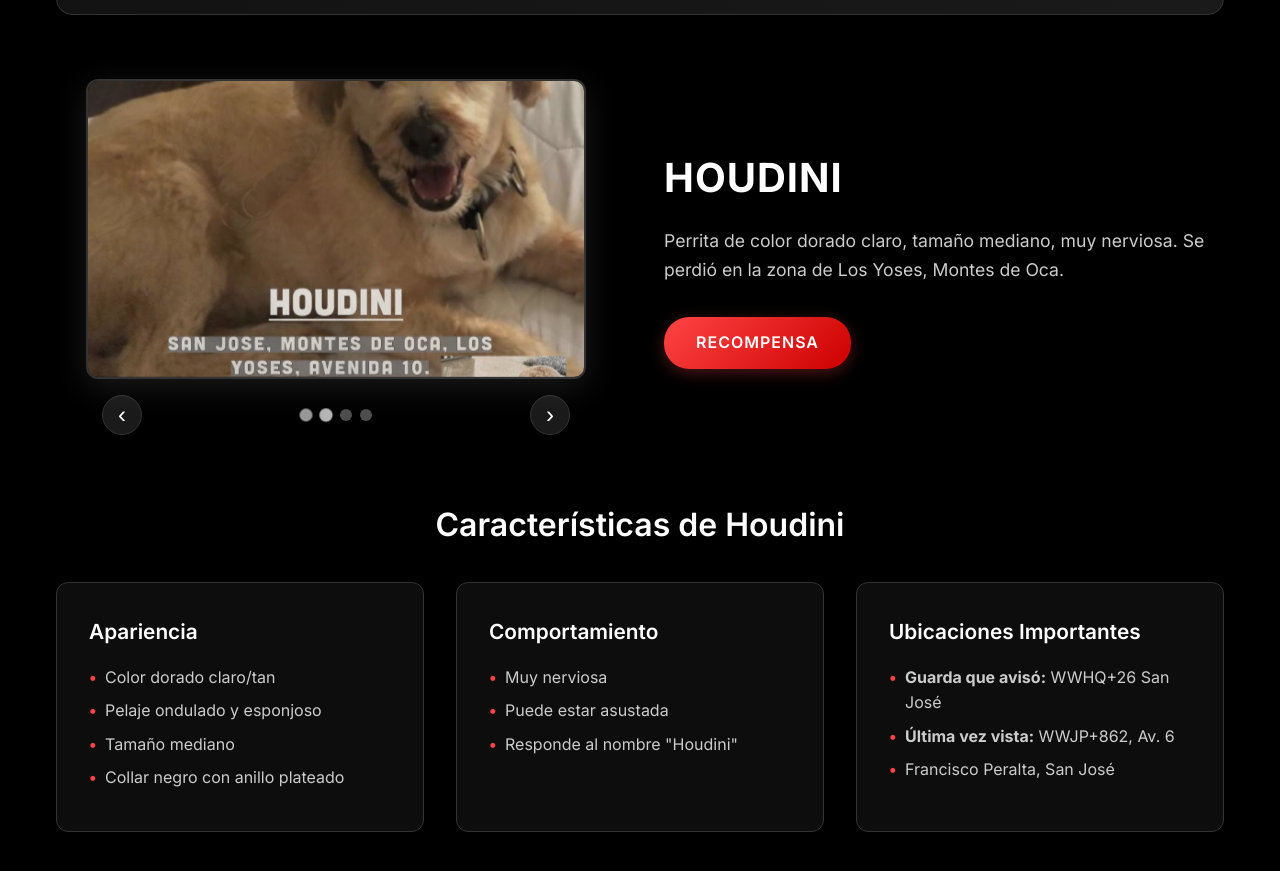
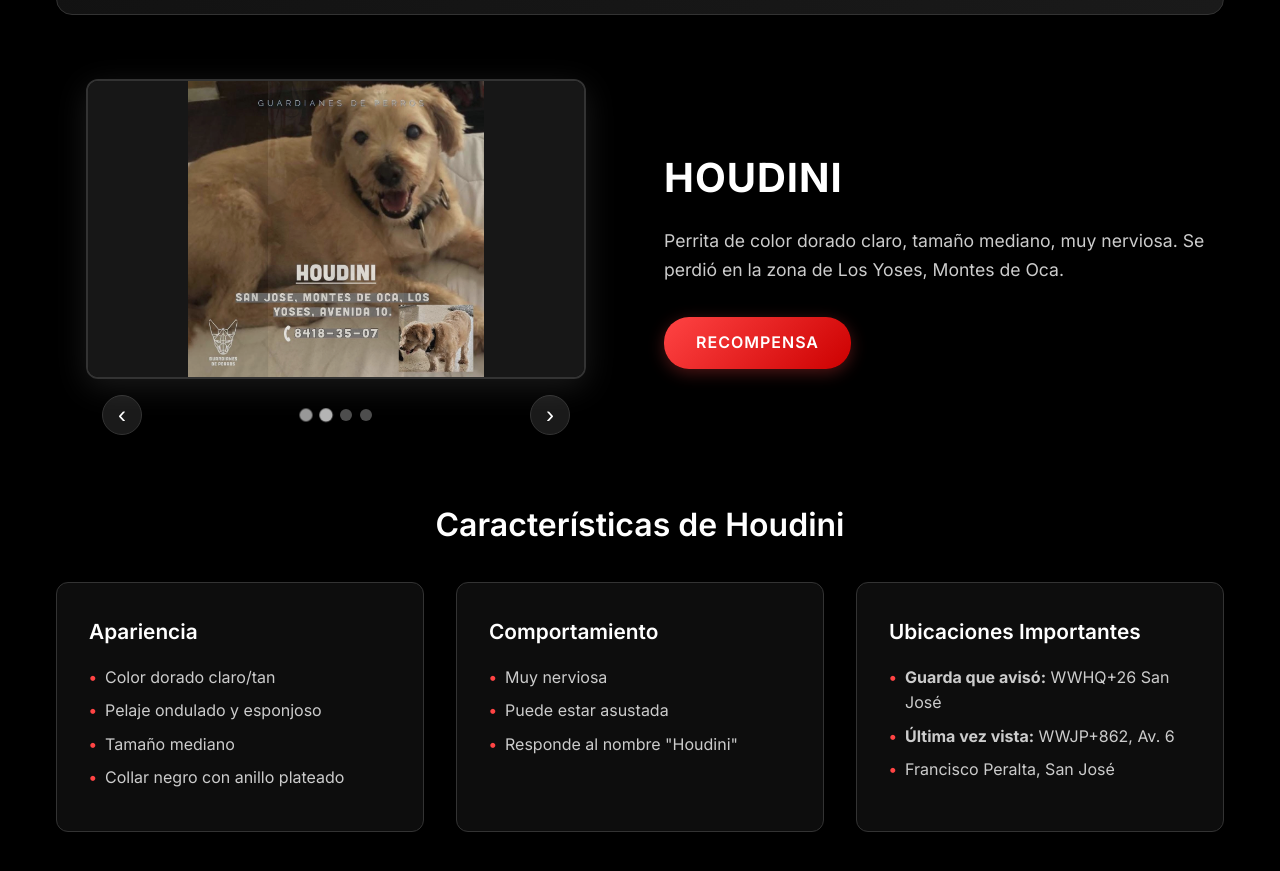
Before and after one commit to lchonkan/houdini-missing-dog, a website: page index.html in a window 1280 px wide. Shown: the part 1467-2338 px from the top of the page. Drawn offline with Linux system fonts and the light colour scheme; some packages are replaced by stand-ins of ours.

Commit message:
Show full photos in carousel without cropping
- Change object-fit from 'cover' to 'contain'
- Add dark background (#1a1a1a) for better photo visibility
- Photos now display completely without being cropped
- Maintain aspect ratio of original images

```diff
--- a/styles.css
+++ b/styles.css
@@ -126,8 +126,9 @@ body {
 .carousel-image {
     width: 100%;
     height: 100%;
-    object-fit: cover;
+    object-fit: contain;
     display: block;
+    background: #1a1a1a;
 }
 
 .carousel-controls {
```
